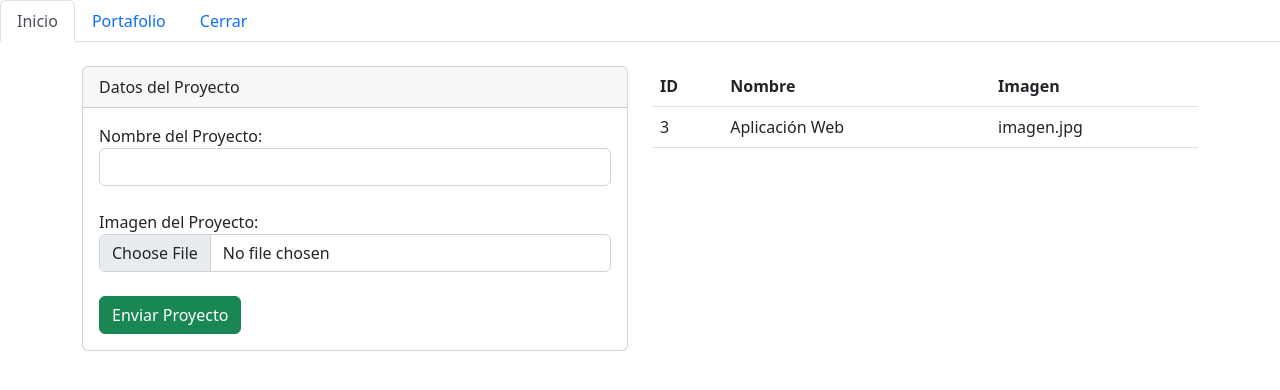
After one commit to LilyMilano/learning-php-OscarUh-Oct0722, a PHP site: page /portafolio/portafolio.php in a window 1280 px wide. The commit adds this page. Shown: the top 390 px of the page. Run offline with PHP 8.4, Linux system fonts and the light colour scheme; the visitor is signed in with stand-in values (Sample User, id 1).

Commit message:
Add 'Portfolio Project' folder and its 7 components

```diff
--- a/ejercicio17.php
+++ b/ejercicio17.php
@@ -1,6 +1,7 @@
 <?php
 
 /*
+Funciones:
 Se compone de function nombredelafuncion(argumentos)
 $apellido="" => permite enviar el argumento "apellido" vacío
 como en la primera llamada, de lo contrario provoca un error.
--- /dev/null
+++ b/portafolio/cabecera.php
@@ -0,0 +1,32 @@
+<?php
+session_start(); // Para validar print_r($_SESSION);
+if ( isset($_SESSION['usuario']) !="Liliana1" ){
+    header("location:login.php");
+}
+?>
+<!--////////////////////////////////////////////////////////////////////
+                        HTML FILE
+//////////////////////////////////////////////////////////////////////--->
+<!DOCTYPE html>
+<html lang="en">
+
+<head>
+    <meta charset="UTF-8">
+    <meta http-equiv="X-UA-Compatible" content="IE=edge">
+    <meta name="viewport" content="width=device-width, initial-scale=1.0">
+    <title>Portafolio</title>
+    <link rel="stylesheet" href="https://cdn.jsdelivr.net/npm/bootstrap@5.2.2/dist/css/bootstrap.min.css">
+</head>
+
+<body>
+    <ul class="nav nav-tabs">
+        <li class="nav-item">
+            <a class="nav-link active" aria-current="page" href="index.php">Inicio</a>
+        </li>
+        <li class="nav-item">
+            <a class="nav-link" href="portafolio.php">Portafolio</a>
+        </li>
+        <li class="nav-item">
+            <a class="nav-link" href="cerrar.php">Cerrar</a>
+        </li>
+    </ul>
--- /dev/null
+++ b/portafolio/cerrar.php
@@ -0,0 +1,5 @@
+<?php
+session_start();
+session_destroy();
+header("location:login.php");
+?>
--- /dev/null
+++ b/portafolio/pie.php
@@ -0,0 +1,3 @@
+</body>
+
+</html>
--- /dev/null
+++ b/portafolio/portafolio.php
@@ -0,0 +1,54 @@
+<?php
+include("cabecera.php");
+?>
+<br>
+<!-- _________________bs5-grid-default____________________ -->
+
+<div class="container">
+    <div class="row">
+        <div class="col-md-6">
+            <!-- _________________Formulario______________ -->
+            <div class="card">
+                <div class="card-header">
+                    Datos del Proyecto
+                </div>
+                <div class="card-body">
+                    <form action="portafolio.php" method="post">
+
+                        Nombre del Proyecto: <input class="form-control" type="text" name="nombre" id="">
+                        <br>
+                        Imagen del Proyecto: <input class="form-control" type="file" name="archivo" id="">
+                        <br>
+                        <input class="btn btn-success" type="submit" value="Enviar Proyecto">
+
+                    </form>
+                </div>
+            </div>
+        </div>
+        <!-- ___________________Tabla_____________________ -->
+        <div class="col-md-6">
+            <table class="table">
+                <thead>
+                    <tr>
+                        <th>ID</th>
+                        <th>Nombre</th>
+                        <th>Imagen</th>
+                    </tr>
+                </thead>
+                <tbody>
+                    <tr>
+                        <td>3</td>
+                        <td>Aplicación Web</td>
+                        <td>imagen.jpg</td>
+                    </tr>
+                </tbody>
+            </table>
+        </div>
+    </div>
+</div>
+<!-- _____________________________________________________ -->
+
+
+<?php
+include("pie.php");
+?>
```
Also changed, not shown: portafolio/index.php (added, +18 -0 lines), portafolio/login.php (added, +69 -0 lines), portafolio/conexion.php (added).
